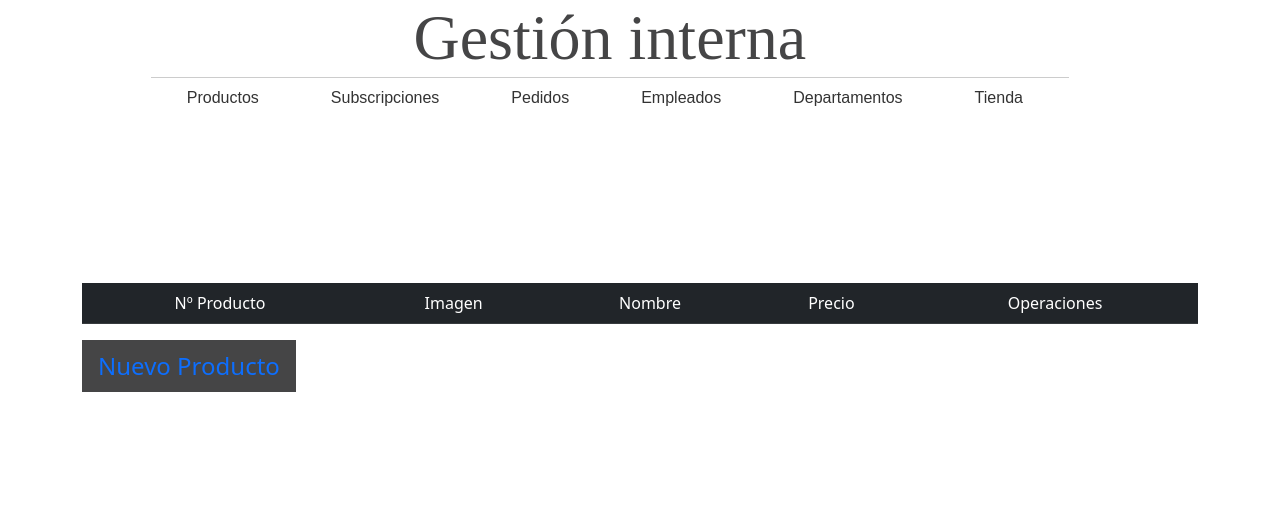
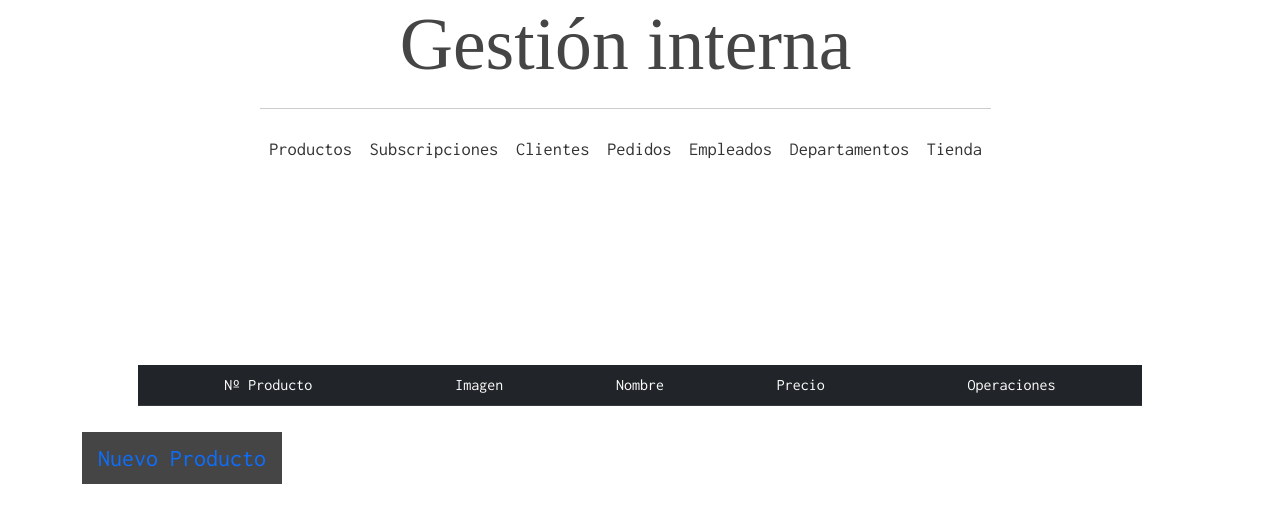
Before and after one commit to liaotco/webMascotas, a Django app: page /gestion/verProducto/ in a window 1280 px wide. Shown: the top 523 px of the page. Run offline with Django 4.2, Linux system fonts and the light colour scheme; data that the repository does not hold is empty; some libraries are stand-ins or nearby versions; some web fonts are replaced.

Commit message:
tablas nuevas y plantillas toda la gestión

```diff
--- a/appGestion/urls.py
+++ b/appGestion/urls.py
@@ -1,7 +1,7 @@
 from django.contrib import admin
 from django.urls import path
 from .views import webGestion,insertarProducto, eliminarProducto,editarProducto,mostrarProductos,ProductoDetailView,cargaForm
-
+from .views import mostrarSubscripciones,mostrarClientes,mostrarDepartamentos,mostrarEmpleados,mostrarPedidos
 """
 
 path('gestionTienda', webGestion,name='webGestion'),
@@ -11,7 +11,12 @@ path('gestionTienda', webGestion,name='webGestion'),
 urlpatterns = [
     path('', webGestion,name='webGestion'),
     path('verProducto/',mostrarProductos, name='verProducto'),
-    path('insertarProducto/',insertarProducto,name='insertarProducto'),
+    path('verSubscripcion/',mostrarSubscripciones, name='verSubscripcion'),
+    path('verCliente/',mostrarClientes, name='verCliente'),
+    path('verDepartamento/',mostrarDepartamentos, name='verDepartamento'),
+    path('verEmpleado/',mostrarEmpleados, name='verEmpleado'),
+    path('verPedido/',mostrarPedidos, name='verPedido'),
+     path('insertarProducto/',insertarProducto,name='insertarProducto'),
     path('eliminarProducto/<int:prod_no>',eliminarProducto,name='eliminarProducto'),
     path('editarProducto/<int:prod_no>',editarProducto,name='editarProducto'),
     path('cargaForm/', cargaForm,name='cargaForm'),
--- a/appGestion/views.py
+++ b/appGestion/views.py
@@ -15,9 +15,28 @@ def cargaForm(request):
 # PRODUCTOS
 
 def mostrarProductos(request):
-     productos=Producto.objects.all()
-     return render(request,'productos.html',{'productos':productos})
+     listado=Producto.objects.all()
+     return render(request,'productos.html',{'productos':listado})
 
+def mostrarSubscripciones(request):
+     listado=Subscripcion.objects.all()
+     return render(request,'subscripciones.html',{'subscripciones':listado})
+
+def mostrarClientes(request):
+     listado=Cliente.objects.all()
+     return render(request,'clientes.html',{'clientes':listado})
+
+def mostrarDepartamentos(request):
+     listado=Departamento.objects.all()
+     return render(request,'departamentos.html',{'departamentos':listado})
+
+def mostrarEmpleados(request):
+     listado=Empleado.objects.all()
+     return render(request,'empleados.html',{'empleados':listado})
+
+def mostrarPedidos(request):
+     listado=Pedido.objects.all()
+     return render(request,'pedidos.html',{'pedidos':listado})
 
 def insertarProducto(request):
     if request.method == 'POST':
--- a/webMascotas/static/css/estilosGestion.css
+++ b/webMascotas/static/css/estilosGestion.css
@@ -1,84 +1,3 @@
-@import url(https://fonts.googleapis.com/css?family=Inconsolata);
-@font-face {
-font-family: "Inconsolata";
-src: url(../fonts/inconsolata.ttf);
-}
-@font-face {
-font-family: "Poppins";
-src: url(../fonts/Poppins-Bold.ttf);
-}
-*::after,
-*::before,
-*{
-  margin: 0;
-  padding: 0;
-  box-sizing: border-box;
-}
-body {
-margin: 0;
-font-family: "Inconsolata";
-}
-.main-header {
-padding: 0 20px;
-color: #333;
-}
-.main-header__title{
-text-align: center;
-font-size: 2.5em;
-margin: 10px 0;
-color: #454546;
-font-family: "Poppins";
-}
-.main-header__container{
-display: flex;
-justify-content: space-between;
-align-items: center;
-}
-.container{
-padding-left: 20px;
-}
-
-/* Barra NAV */
-.cajaNav{
-   font-family: sans-serif;
-   display:flex;
-   justify-content: space-between;
-}
-.cajaNav .barNav{
-   margin:0 10px 0 0;
-   display:flex;
-   list-style:none;
-   align-items: center;
-   padding:0;
-}
-
-.cajaNav .titNav{
-   display:flex;
-   justify-content:space-between;
-   align-items:center;
-   flex: 1;
-   height:auto;
-}
-.cajaNav .titNav .toggle{
-   display:none;
-}
-
-.cajaNav .barNav li{
-   display:flex;
-   align-items:center;
-   padding: 0 20px ;
-   height:100%;
-}
-.cajaNav .barNav li:hover{
-   background: #454546;
-   color:white;
-   cursor: pointer;
-}
-.cajaNav .barNav li a{
-   text-decoration: none;
-   cursor: pointer;
-   color:inherit;
-}
 .container-botonera{
   display: flex;
   width: fit-content;
@@ -99,7 +18,15 @@ padding-left: 20px;
   color:white;
   cursor: pointer;
 }
-.listado-tabla{margin-top: 15px;}
+
+.contenedor,.listado-tabla{
+margin: 0 auto;
+overflow: hidden;
+margin-top: 15px;
+width: 90%;
+}
+
+/*Barra nav*/
 
 /*Acciones sobre DATOS*/
 a.link_accion {
@@ -346,228 +273,3 @@ button:hover {
 .contact100-more-highlight {
     color: var(--fondosecundario);
 }
-
-
-
-@media (max-width: 480px){
-  .main {
-    padding: 0;
-    margin:auto;
-  }
-
-  .container{
-    width: 350px;
-    margin: auto;
-  }
-  .cajaNav{
-     flex-direction: column;
-     align-items:flex-end;
-     background: unset;
-  }
-  .cajaNav .barNav{
-     color:black;
-     background:white;
-     flex-direction:column;
-     display:none;
-  }
-  .cajaNav .barNav li {
-     padding: 10px 20px;
-  }
-  .cajaNav .barNav li:hover{
-     background: var(--fnd);
-     color: var(--color);
-  }
-  .cajaNav .titNav{
-     width: 100%;
-     align-items:center;
-  }
-  .cajaNav .titNav .toggle{
-     display:block;
-     margin-right:10px;
-     cursor:pointer
-  }
-  .abierto{display:flex !important}
-  .cerrado{display:none !important}
-  }
-
-  @media (max-width: 576px){
-    .container{
-      width: 350px;
-      margin: auto;
-    }
-    .cajaNav{
-       flex-direction: column;
-       align-items:flex-end;
-       background: unset;
-    }
-    .cajaNav .barNav{
-       color:black;
-       background:white;
-       flex-direction:column;
-       display:none;
-    }
-    .cajaNav .barNav li {
-       padding: 10px 20px;
-    }
-    .cajaNav .barNav li:hover{
-       background: var(--fnd);
-       color: var(--color);
-    }
-    .cajaNav .titNav{
-       width: 100%;
-       align-items:center;
-    }
-    .cajaNav .titNav .toggle{
-       display:block;
-       margin-right:10px;
-       cursor:pointer
-    }
-    .abierto{display:flex !important}
-    .cerrado{display:none !important}
-    }
-
-/*Estilos para tablet*/
-@media screen and (min-width:768px) {
-  .container{
-    width: 500px;
-    margin: auto;
-  }
-  .slider{
-    height: 400px;
-  }
-  .editor__item{
-    height: 250px;
-  }
-  .container-tips{
-    margin: 50px 0;
-    display: grid;
-    grid-template-columns: repeat(3, 1fr);
-  }
-}
-/*Estilos para web*/
-
-@media screen and (min-width:1024px) {
-  .container{
-    width: 1000px;
-    margin: auto;
-  }
-  .icon-menu {
-    display: none;
-  }
-  .main-header .container--flex{
-    display: flex;
-    align-items: center;
-  }
-  .main-header__container{
-    flex-wrap: wrap;
-    align-content: flex-start;
-  }
-  .main-header__txt{
-    width: 100%;
-  }
-  .main-header__container:nth-child(2){
-    order: -1;
-    width: 25%;
-  }
-  .main-header__container:nth-child(3){
-    width: 25%;
-    padding: 0 20px;
-  }
-  .main-header__title {
-    width: 100%;
-    font-size: 4em;
-    margin: 0;
-    border-bottom: 1px solid #ccc;
-  }
-  .main-header__link {
-    margin-bottom: 20px;
-  }
-  .main-header__btn{
-    width: 130px;
-    padding: 10px;
-    margin-bottom: 20px;
-  }
-  .main-header__input{
-    width: 85%;
-    background-color: white;
-  }
-  .main-nav{
-    visibility: visible;
-    opacity: 1;
-    width: 100%;
-    margin-top: 20px;
-  }
-  .menu {
-    position: static;
-    width: 100%;
-    display: flex;
-    background: none;
-  }
-  .menu__link{
-    color: #333;
-  }
-  .menu__link:hover{
-    background: #333;
-    color: white;
-  }
-  .container-products {
-    grid-template-columns: repeat(4, 1fr);
-    grid-gap: 15px;
-  }
-  .product__img {
-    height: 150px;
-  }
-  .container__testimonials{
-    font-size: 1.3em;
-  }
-  .container-editor{
-    display: flex;
-    justify-content: space-between;
-  }
-  .editor__item{
-    width: 48%;
-  }
-  .main-footer {
-    display: grid;
-    grid-template-columns: repeat(4, 1fr);
-    grid-gap: 20px;
-  }
-  .copy {
-    grid-column-start: span 4;
-    text-align: center;
-  }
-}
-
-@media screen and (min-width:1280px) {
-  .container{
-    width: 1200px;
-  }
-  .main-header__container:nth-child(3){
-    padding-left: 60px;
-  }
-  .main-header__container:nth-child(2){
-    font-size: 1em;
-  }
-  .slider{
-    height: 500px;
-    font-size: 1.5em;
-  }
-}
-
-@media screen and (min-width:1600px) {
-  .container{
-    width: 1500px;
-  }
-  .main-header__container:nth-child(3){
-    padding-left: 150px;
-  }
-  .main-header__container:nth-child(2){
-    font-size: 1.5em;
-  }
-  .slider{
-    height: 600px;
-  }
-  .product__img {
-    height: 200px;
-  }
-}
--- a/webMascotas/static/css/estilosTienda.css
+++ b/webMascotas/static/css/estilosTienda.css
@@ -34,14 +34,6 @@ img {
   justify-content: space-around;
   font-size: 1.15em;
 }
-
-
-
-  @media screen and (min-width:320px)
-{
-  .main-header__input {width:100px}
-}
-
 
 .main-header__link {
   color: #333;
@@ -175,7 +167,7 @@ p{
   transition: all 0.5s;
 
 }
-.menu{
+.menu {
   position: absolute;
   top: 80px;
   left: 0;
@@ -202,12 +194,12 @@ p{
   color: #212121;
 }
 
-.mostrar{
+.mostrar {
   opacity: 1;
   visibility: visible;
 }
 
-.icon-menu{
+.icon-menu {
   font-size: 1.5em;
   display: block;
   padding: 5px;
--- a/webMascotas/static/js/funciones.js
+++ b/webMascotas/static/js/funciones.js
@@ -4,7 +4,6 @@ let mainNav = document.getElementById('main-nav');
 btnMenu.addEventListener('click', function(){
   mainNav.classList.toggle('mostrar');
 });
-
 
 $(document).ready(function () {
   // POP up
--- a/webMascotas/templates/baseGestion.html
+++ b/webMascotas/templates/baseGestion.html
@@ -7,6 +7,7 @@
     <meta name="viewport" content="width=device-width, initial-scale=1.0">
     <title>{% block title %}{% endblock %}</title>
     <link href="{% static 'css/estilosGestion.css' %}"rel="stylesheet" type="text/css">
+    <link href="{% static 'css/estilosTienda.css' %}"rel="stylesheet" type="text/css">
     <script src="{% static 'js/funciones.js' %}"></script>
     <script src="https://kit.fontawesome.com/97b8a9d55c.js" crossorigin="anonymous"></script>
     <link href="https://cdn.jsdelivr.net/npm/bootstrap@5.1.3/dist/css/bootstrap.min.css" rel="stylesheet" integrity="sha384-1BmE4kWBq78iYhFldvKuhfTAU6auU8tT94WrHftjDbrCEXSU1oBoqyl2QvZ6jIW3" crossorigin="anonymous">
@@ -16,17 +17,16 @@
       <div class="container container--flex">
           <div class="main-header__container">
             <h1 class="main-header__title">Gestión interna</h1>
-              <nav class="cajaNav">
-              <div class="titNav">
-                 <div class="toggle" onclick="alternar('menu')"> <span class="fa fa-bars"></span></a></div>
-              </div>
-              <ul class="barNav cerrado" id="menu">
-                <li>     <a href="{% url 'verProducto' %}" class="nav-menu-link nav-link">Productos</a></li>
-                <li><a href="#" class="nav-menu-link nav-link">Subscripciones</a></li>
-                <li><a href="#" class="nav-menu-link nav-link">Pedidos</a></li>
-                <li><a href="#" class="nav-menu-link nav-link">Empleados</a></li>
-                <li><a href="#" class="nav-menu-link nav-link">Departamentos</a></li>
-                <li><a href="{% url 'inicio' %}" class="nav-menu-link nav-link">Tienda</a></li>
+            <span class="icon-menu" id="btn-menu"><i class="fas fa-bars"></i></span>
+            <nav class="main-nav" id="main-nav">
+              <ul class="menu">
+                <li class="menu__item"><a href="{% url 'verProducto' %}" class="menu__link">Productos</a></li>
+                <li class="menu__item"><a href="{% url 'verSubscripcion' %}" class="menu__link">Subscripciones</a></li>
+                <li class="menu__item"><a href="{% url 'verCliente' %}" class="menu__link">Clientes</a></li>
+                <li class="menu__item"><a href="{% url 'verPedido' %}" class="menu__link">Pedidos</a></li>
+                <li class="menu__item"><a href="{% url 'verEmpleado' %}" class="menu__link">Empleados</a></li>
+                <li class="menu__item"><a href="{% url 'verDepartamento' %}" class="menu__link">Departamentos</a></li>
+                <li class="menu__item"><a href="{% url 'inicio' %}" class="menu__link">Tienda</a></li>
               </ul>
             </nav>
           </div>
--- a/webMascotas/templates/baseTienda.html
+++ b/webMascotas/templates/baseTienda.html
@@ -18,7 +18,7 @@
 </head>
 <body>
   <header class="main-header">
-    <div class="container container--flex">
+    <div class="contenedor container--flex">
       <div class="main-header__container">
         <h1 class="main-header__title">My Pet Shop</h1>
         <span class="icon-menu" id="btn-menu"><i class="fas fa-bars"></i></span>
@@ -120,7 +120,7 @@
 
           <div class="modal_news">
             <h3 class="modal-title">Aquí puedes subscribirte para recibir nuestras novedades, déjanos tu nombre y email:</h3>
-            <form action="{% url 'insertarSubscripcion' %} {% url 'enviarEmail' %}" method="POST"> {% csrf_token %}
+            <form action="{% url 'insertarSubscripcion' %}" method="POST"> {% csrf_token %}
                <input type="nombre" name="nombre" class="modal_news__input" placeholder="Nombre">
                <input type="email" name="email" class="modal_news__input" placeholder="Email">
                <button class="modal_btn">¡¡¡ Subscribirme !!!</button>
```
Also changed, not shown: appCarrito/views.py (+5 -10 lines), appGestion/models.py (+8 -3 lines), appGestion/templates/clientes.html (added, +35 -0 lines), appGestion/templates/departamentos.html (added, +27 -0 lines), appGestion/templates/empleados.html (added, +39 -0 lines), appGestion/templates/pedidos.html (added, +31 -0 lines), appGestion/templates/subscripciones.html (added, +27 -0 lines), appGestion/migrations/0006_cliente_departamento_pedido_empleado_and_more.py (added). Lines whose indentation alone changed are shown as unchanged.
